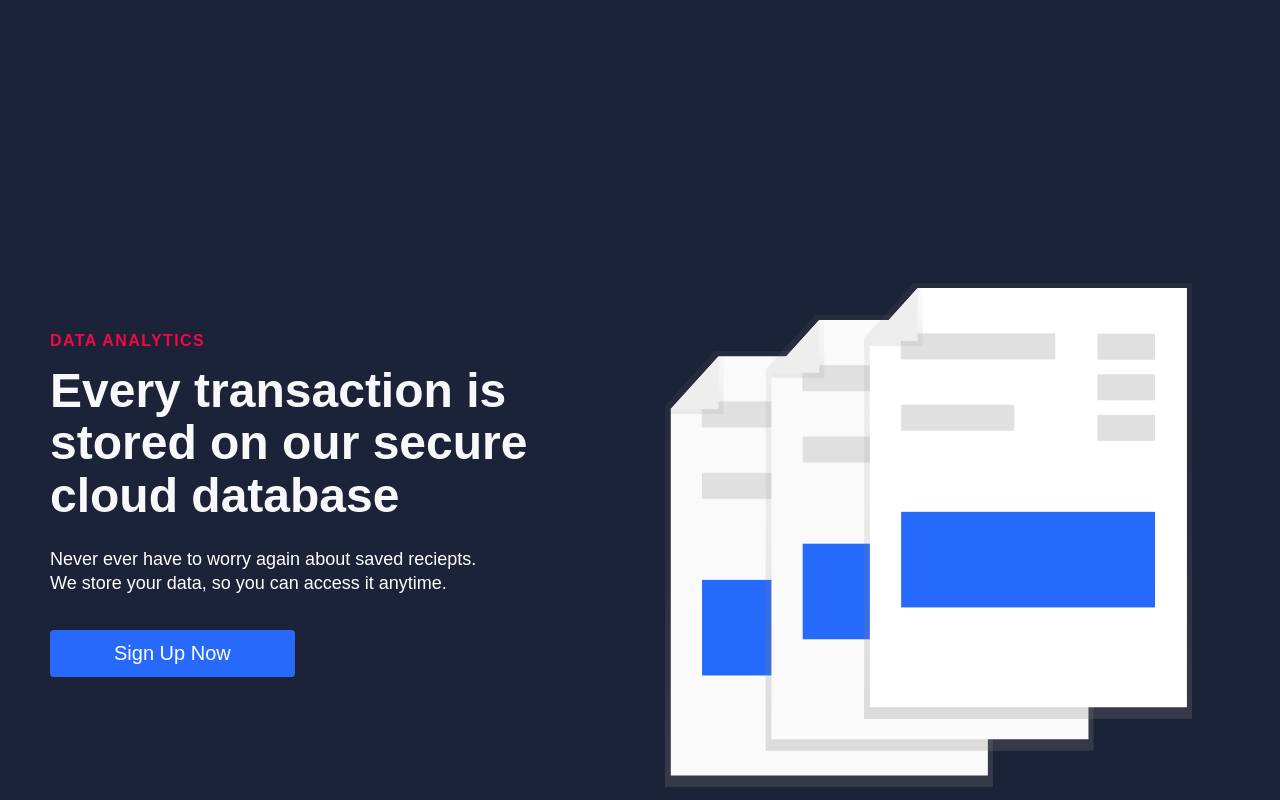
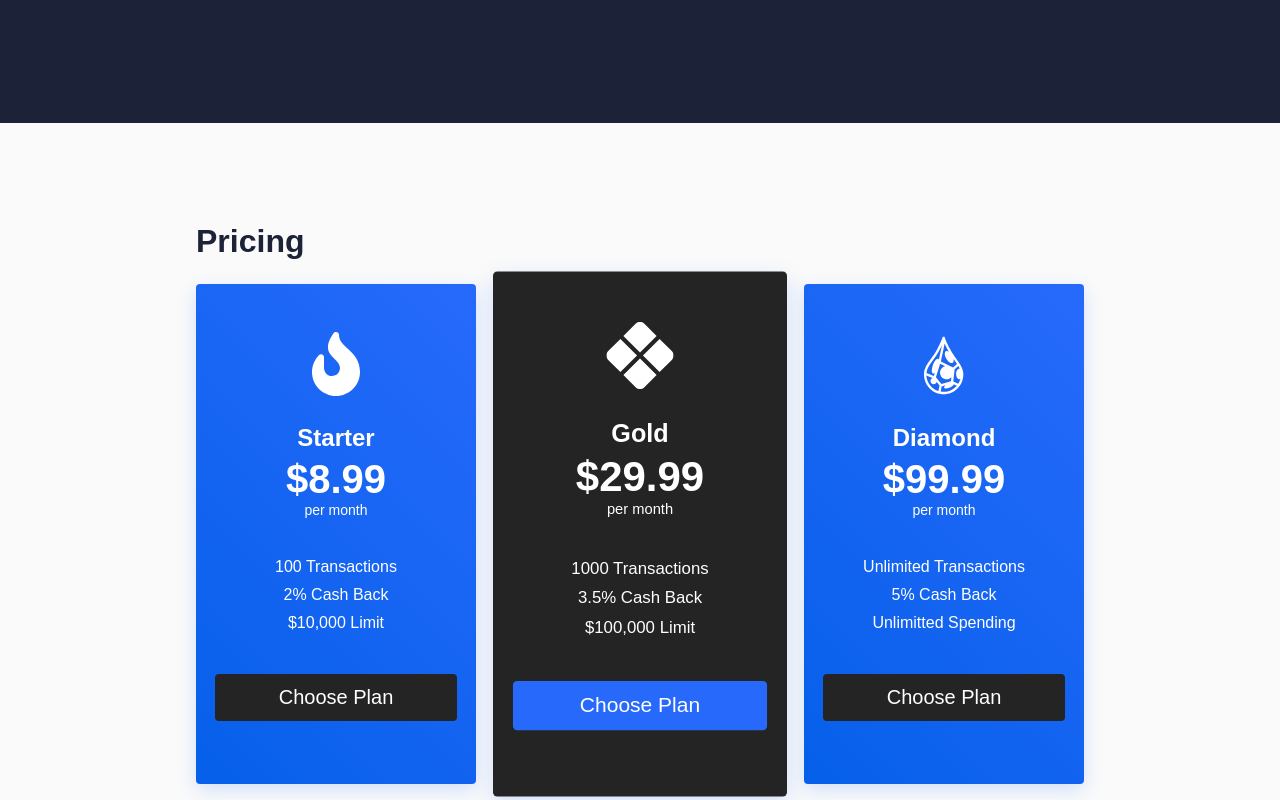
Before and after one commit to sat17ya/responsive-website, a React (Create React App) app: page / in a window 1280 px wide. Shown: the part 2380-3180 px from the top of the page. Built offline with nearby package versions, Linux system fonts and the light colour scheme.

Commit message:
Pricing of Products

```diff
--- a/src/Components/Pages/HomePage/Home.jsx
+++ b/src/Components/Pages/HomePage/Home.jsx
@@ -1,5 +1,6 @@
 import React from 'react'
 import DataSection from '../../DataSection'
+import Pricing from '../../Pricing'
 import {homeObjOne,homeObjTwo,homeObjThree,homeObjFour} from './HomeData'
 
 export default function Home() {
@@ -8,6 +9,7 @@
       <DataSection {...homeObjOne}/>
       <DataSection {...homeObjThree}/>
       <DataSection {...homeObjTwo}/>
+      <Pricing/>
       <DataSection {...homeObjFour}/>
     </>
   )
--- /dev/null
+++ b/src/Components/Pricing.css
@@ -0,0 +1,122 @@
+.pricing__section {
+    padding: 100px 0 160px;
+    display: flex;
+    flex-direction: column;
+    justify-content: center;
+    background: #fafafa;
+  }
+
+  .pricing__container-card {
+    background: linear-gradient(45deg, #0660e9 0%, #276afb 100%);
+    box-shadow: 0 6px 20px rgba(56, 125, 255, 0.2);
+    width: 280px;
+    height: 500px;
+    text-decoration: none;
+    border-radius: 4px;
+  }
+
+  .pricing__container-card:nth-child(2) {
+    transform: scale(1.05);
+    background: #242424;
+  }
+
+  .pricing__container-card:hover {
+    transform: scale(1.06);
+    transition: all 0.3s ease-out;
+    color: #1c2237;
+  }
+
+  .pricing__container-card:nth-child(2) {
+    margin: 0 24px;
+  }
+
+  .pricing__container {
+    display: flex;
+    justify-content: center;
+    align-items: center;
+  }
+
+  .pricing__wrapper {
+    display: flex;
+    flex-direction: column;
+    align-items: flex-start;
+    margin: 0 auto;
+  }
+
+  .pricing__heading {
+    color: #1c2237;
+    margin-bottom: 24px;
+  }
+
+  .pricing__container-cardInfo {
+    display: flex;
+    flex-direction: column;
+    height: 500px;
+    padding: 24px;
+    align-items: center;
+    color: #fff;
+  }
+
+  .pricing__container-cardInfo h3 {
+    margin-bottom: 5px;
+    font-size: 24px;
+  }
+
+  .pricing__container-cardInfo h4 {
+    font-size: 40px;
+  }
+
+  .pricing__container-cardInfo p {
+    font-size: 14px;
+    margin-bottom: 24px;
+  }
+
+  .pricing__container-features {
+    margin: 16px 0 32px;
+    list-style: none;
+  }
+
+  .pricing__container-features li {
+    margin-bottom: 10px;
+  }
+
+  .pricing__container-features {
+    display: flex;
+    flex-direction: column;
+    align-items: center;
+  }
+
+  .icon {
+    margin: 24px 0;
+  }
+
+  @media screen and (max-width: 960px) {
+    .pricing__container {
+      display: flex;
+      flex-direction: column;
+      justify-content: center;
+      align-items: center;
+      width: 100%;
+    }
+
+    .pricing__container-card {
+      width: 90%;
+    }
+
+    .pricing__wrapper {
+      margin: 0 30px;
+      display: flex;
+      flex-direction: column;
+      align-items: center;
+    }
+
+    .pricing__container-card:nth-child(2) {
+      transform: scale(1);
+      background: #242424;
+      margin: 24px;
+    }
+
+    .pricing__container-card:hover {
+      transform: none;
+    }
+  }
--- /dev/null
+++ b/src/Components/Pricing.jsx
@@ -0,0 +1,72 @@
+import React from "react";
+import { FaFire } from "react-icons/fa";
+import { BsXDiamondFill } from "react-icons/bs";
+import { GiCrystalize } from "react-icons/gi";
+import { Link } from "react-router-dom";
+import { Button } from "./Button";
+import { IconContext } from "react-icons/lib";
+import './Pricing.css'
+
+export default function Pricing() {
+  return (
+    <>
+    <IconContext.Provider value={{color:'#fff',size:64}}>
+        <div className="pricing__section">
+            <div className="pricing__wrapper">
+                <h1 className="pricing__heading">Pricing</h1>
+                <div className="pricing__container">
+                    <Link to='/sign-up' className="pricing__container-card">
+                        <div className="pricing__container-cardInfo">
+                            <div className="icon">
+                                <FaFire/>
+                            </div>
+                            <h3>Starter</h3>
+                            <h4>$8.99</h4>
+                            <p>per month</p>
+                            <ul className="pricing__container-features">
+                                <li>100 Transactions</li>
+                                <li>2% Cash Back</li>
+                                <li>$10,000 Limit</li>
+                            </ul>
+                            <Button buttonSize='btn--wide' buttonColor='primary'>Choose Plan</Button>
+                        </div>
+                    </Link>
+                    <Link to='/sign-up' className="pricing__container-card">
+                        <div className="pricing__container-cardInfo">
+                            <div className="icon">
+                                <BsXDiamondFill/>
+                            </div>
+                            <h3>Gold</h3>
+                            <h4>$29.99</h4>
+                            <p>per month</p>
+                            <ul className="pricing__container-features">
+                                <li>1000 Transactions</li>
+                                <li>3.5% Cash Back</li>
+                                <li>$100,000 Limit</li>
+                            </ul>
+                            <Button buttonSize='btn--wide' buttonColor='blue'>Choose Plan</Button>
+                        </div>
+                    </Link>
+                    <Link to='/sign-up' className="pricing__container-card">
+                        <div className="pricing__container-cardInfo">
+                            <div className="icon">
+                                <GiCrystalize/>
+                            </div>
+                            <h3>Diamond</h3>
+                            <h4>$99.99</h4>
+                            <p>per month</p>
+                            <ul className="pricing__container-features">
+                                <li>Unlimited Transactions</li>
+                                <li>5% Cash Back</li>
+                                <li>Unlimitted Spending</li>
+                            </ul>
+                            <Button buttonSize='btn--wide' buttonColor='primary'>Choose Plan</Button>
+                        </div>
+                    </Link>
+                </div>
+            </div>
+        </div>
+        </IconContext.Provider>
+    </>
+  );
+}
```
